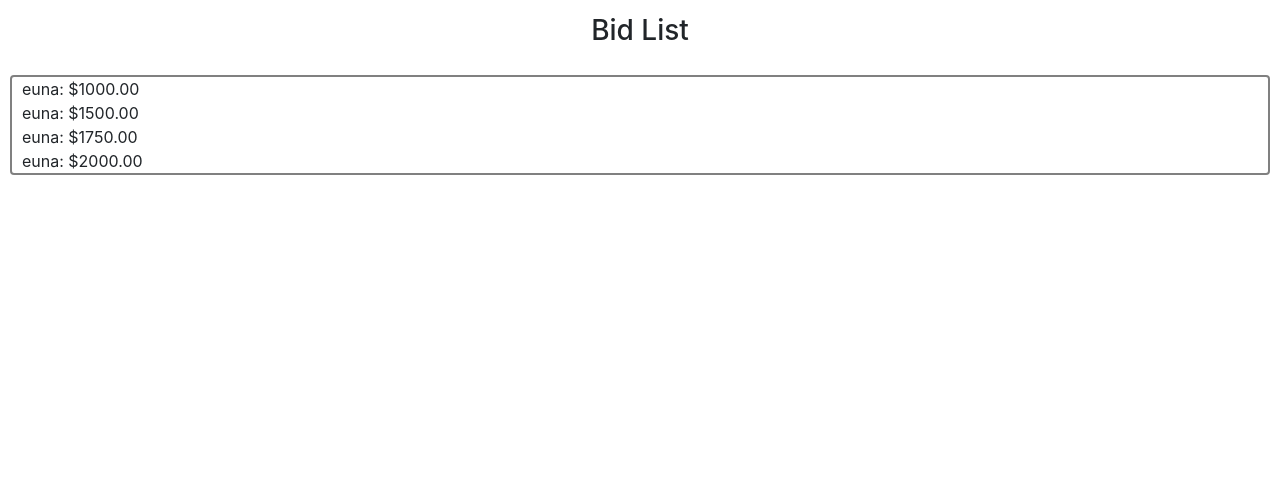
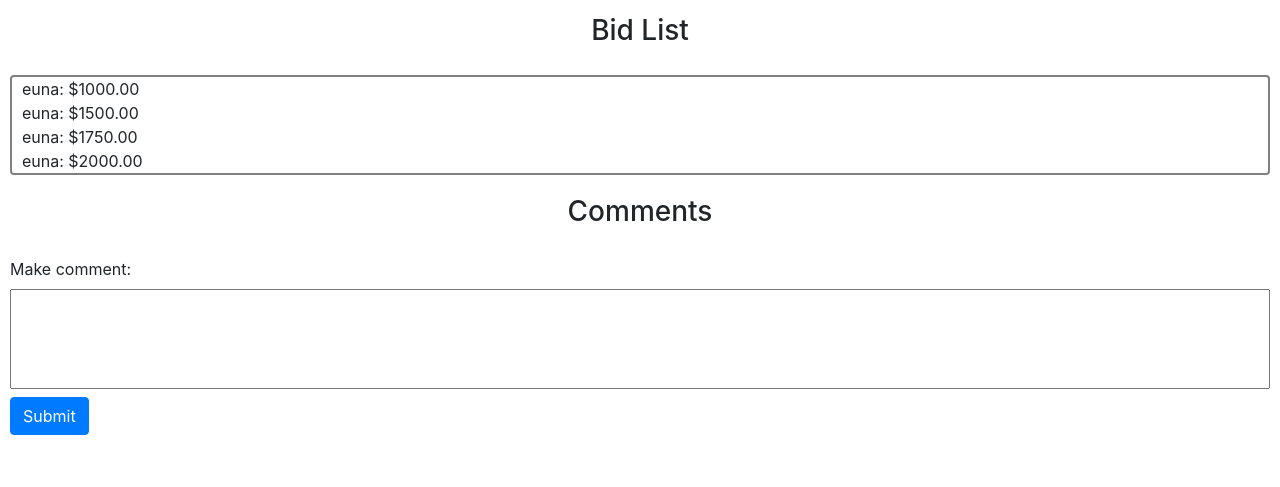
Before and after one commit to Yunazaki/commerce, a Django app: template auctions/templates/auctions/listing_page.html in a window 1280 px wide. Shown: the part 661-1148 px from the top of the page. Before the commit the page ends 836 px from the top, so only its background shows below. Run offline with Django 3.2, Linux system fonts and the light colour scheme; the template is opened without the code that fills it: values that come from a table or form of the project are taken from there, others are empty; data comes from the database, SQL or seed files in the repository; parts of the project's set-up code (start-up, migrations or seed data) failed here and were passed over; some libraries are stand-ins or nearby versions.

Commit message:
Add make comment feature
Can now submit comments to the page

```diff
--- a/auctions/static/auctions/styles.css
+++ b/auctions/static/auctions/styles.css
@@ -13,6 +13,11 @@ body {
     display: flex;
     gap: 5px;
     flex-wrap: wrap;
+}
+
+.input-comment-container {
+    width: 100%;
+    height: 200px;
 }
 
 .listing-container {
--- a/auctions/templates/auctions/listing_page.html
+++ b/auctions/templates/auctions/listing_page.html
@@ -39,5 +39,17 @@
                 {% endfor %}
             </ul>
         </div>
+        <h3>Comments</h3>
+        <div class="input-comment-container">
+            <form action="{% url 'make_comment' item_id=item.id %}" method="post" class="h-100">
+                {% csrf_token %}
+                <label for="comment">Make comment:</label>
+                <input type="text" name="comment" class="w-100 h-50">
+                <input type="submit" value="Submit" class="btn btn-primary mt-2">
+            </form>
+        </div>
+        <div class="comment-container">
+
+        </div>
     </div>
 {% endblock %}
```
